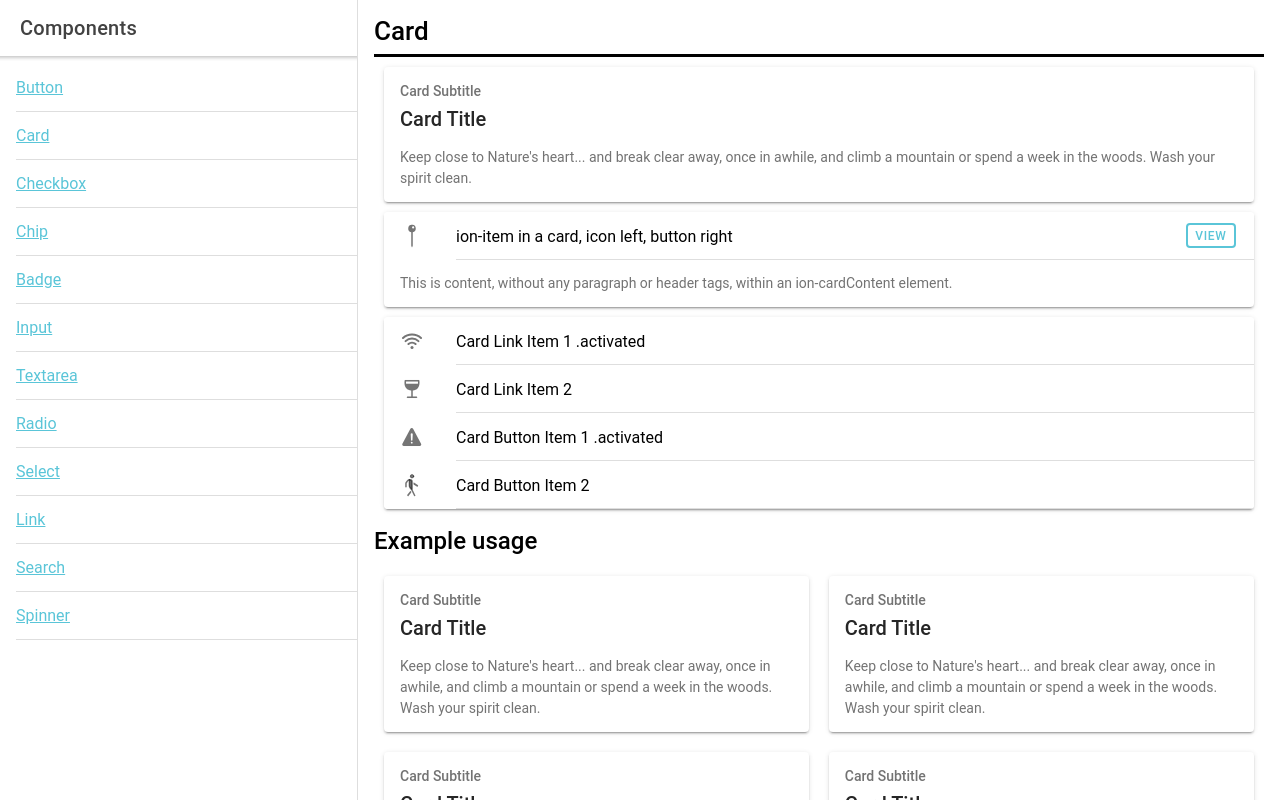
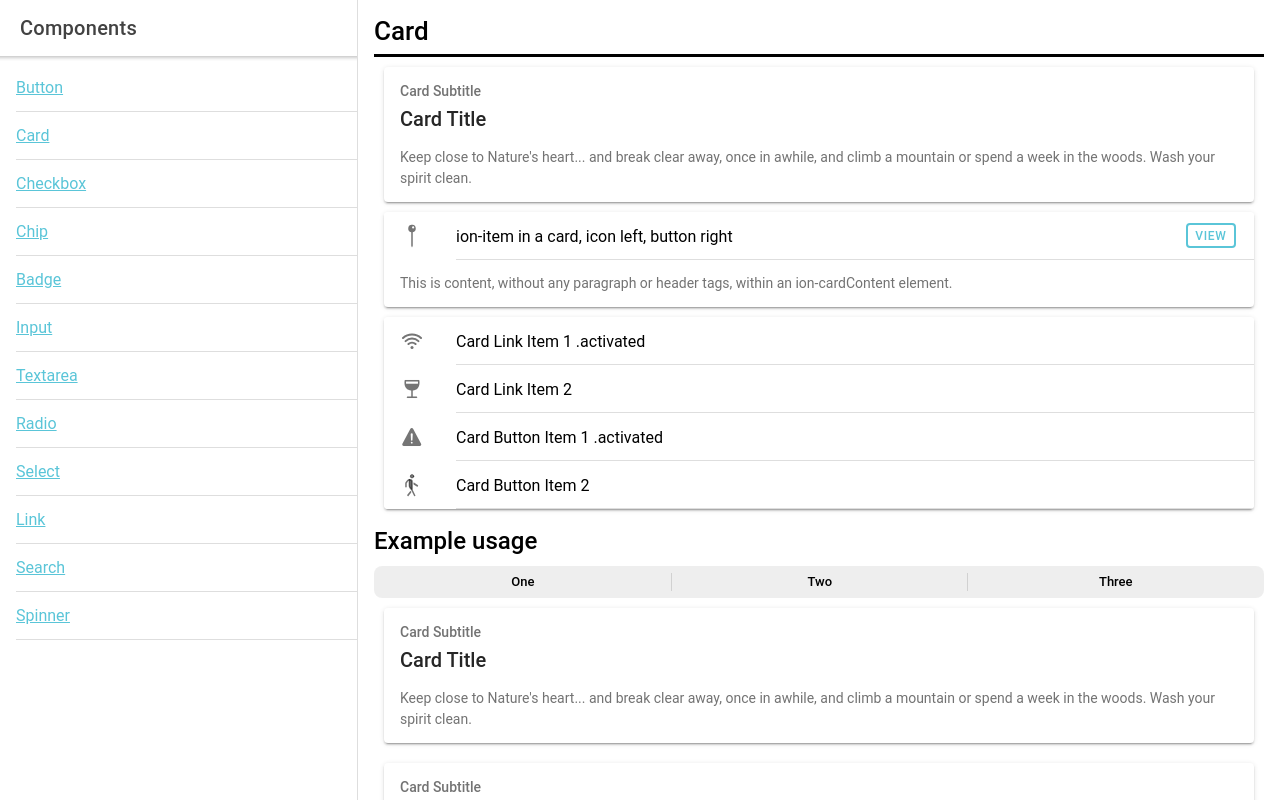
Before and after one commit to o-t-w/ionic-component-lib, a React (Create React App) app: page /card in a window 1280 px wide. Built offline with nearby package versions, Linux system fonts and the light colour scheme.

Commit message:
add column-count switcher for card component

```diff
--- a/src/components/Card.tsx
+++ b/src/components/Card.tsx
@@ -7,11 +7,16 @@ import {
   IonCardTitle,
   IonIcon,
   IonItem,
-  IonLabel
+  IonLabel,
+  IonSegment,
+  IonSegmentButton,
+  IonToolbar
 } from "@ionic/react";
-import React, { Fragment } from "react";
+import React, { Fragment, useState } from "react";
 
 const Card = props => {
+  const [colCount, setColCount] = useState(1);
+
   return (
     <Fragment>
       <h1 className="pb7 border-bottom mt0">Card</h1>
@@ -66,7 +71,36 @@ const Card = props => {
       </IonCard>
 
       <h2>Example usage</h2>
-      <div className="cols-2">
+
+      <IonSegment
+        class="ios"
+        mode="ios"
+        onIonChange={e => console.log("Segment selected", e.detail.value)}
+      >
+        <IonSegmentButton
+          mode="ios"
+          checked
+          onClick={() => setColCount(1)}
+          value="one"
+        >
+          <IonLabel>One</IonLabel>
+        </IonSegmentButton>
+        <IonSegmentButton mode="ios" onClick={() => setColCount(2)} value="two">
+          <IonLabel>Two</IonLabel>
+        </IonSegmentButton>
+        <IonSegmentButton
+          mode="ios"
+          onClick={() => setColCount(3)}
+          value="three"
+        >
+          <IonLabel>Three</IonLabel>
+        </IonSegmentButton>
+      </IonSegment>
+
+      <div
+        style={{ gridTemplateColumns: `repeat(${colCount}, 1fr)` }}
+        className="cols-2"
+      >
         <IonCard>
           <IonCardHeader>
             <IonCardSubtitle>Card Subtitle</IonCardSubtitle>
```
